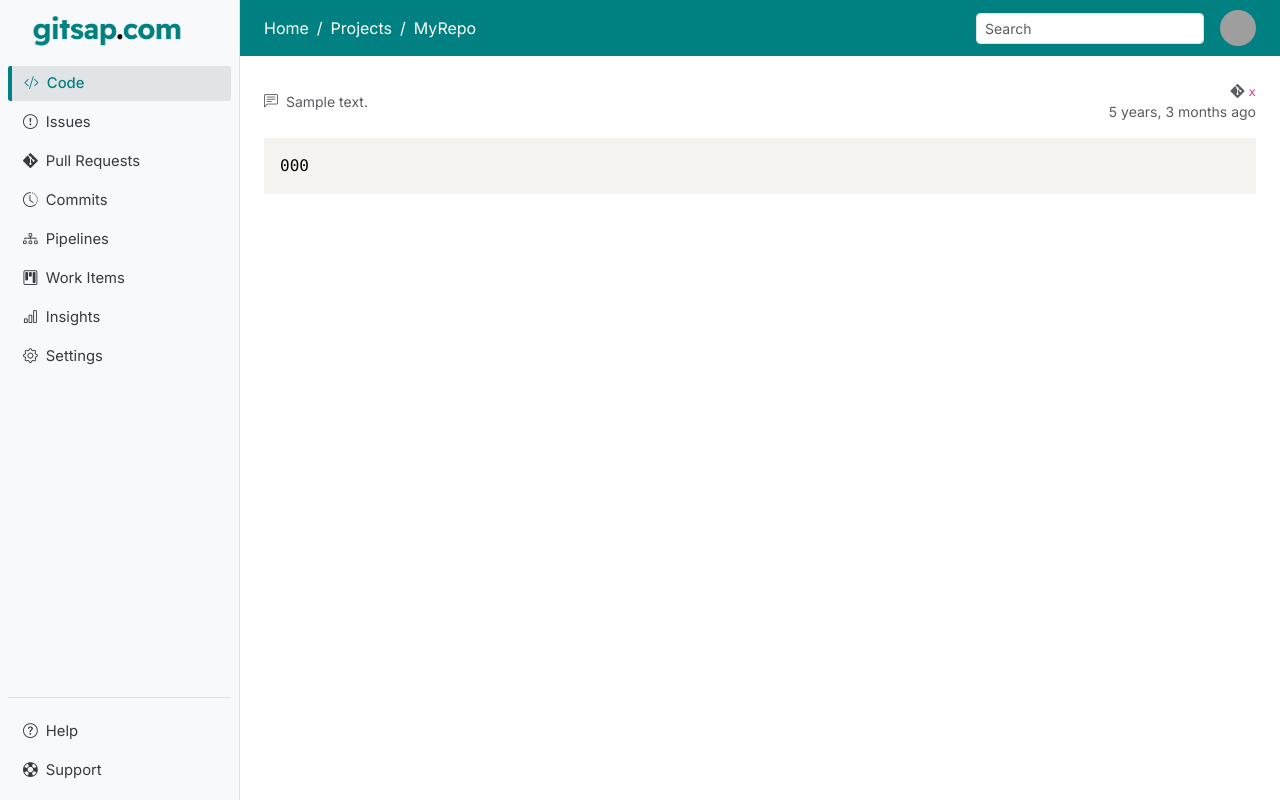
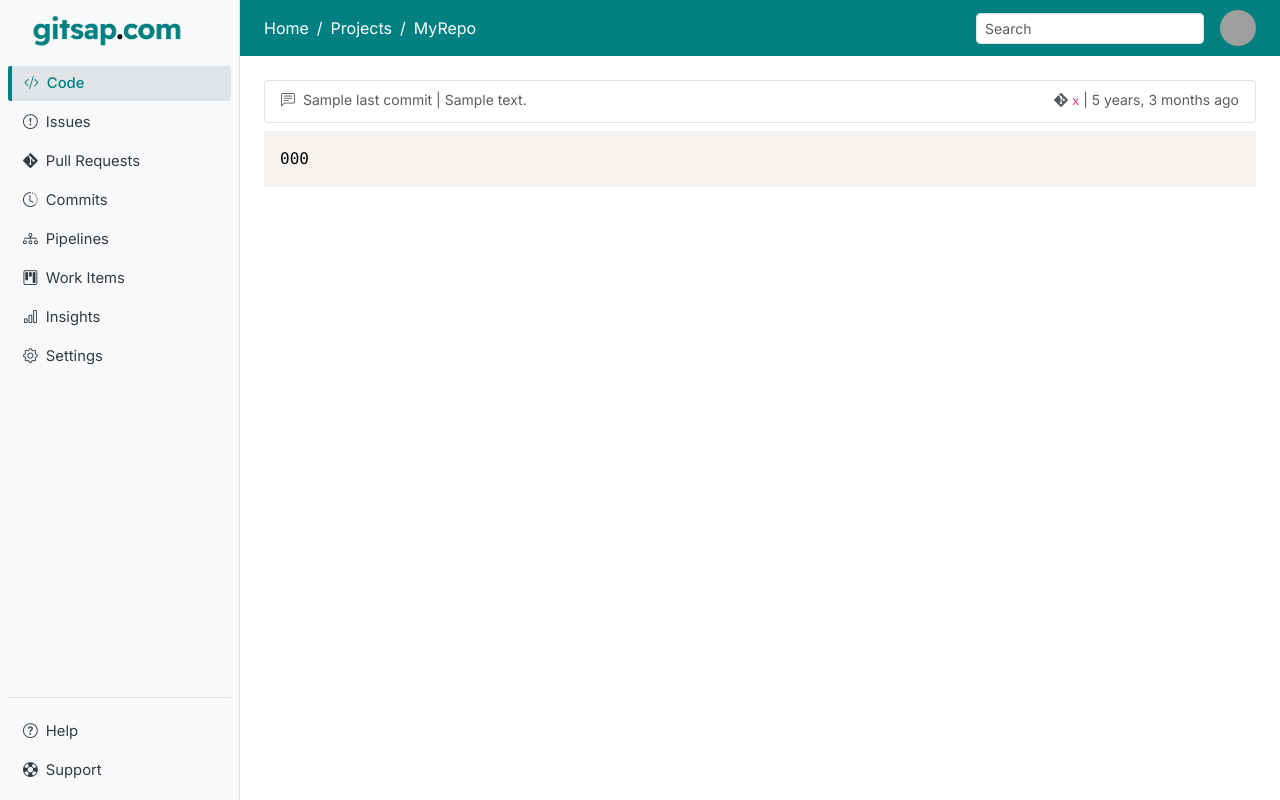
Before and after one commit to santoshkpatro/gitsap, a Django app: template projects/templates/projects/blob.html in a window 1280 px wide. Run offline with Django 5.2, Linux system fonts and the light colour scheme; the template is opened without the code that fills it: most values are stand-ins (such as "Sample title", 1, 10 or a date in 2020); some libraries are stand-ins or nearby versions; grey boxes are pictures that could not be loaded.

Commit message:
feat: Enhance blob view to display commit author name and email alongside message and timestamp

```diff
--- a/projects/templates/projects/blob.html
+++ b/projects/templates/projects/blob.html
@@ -7,26 +7,34 @@
     pre code {
         font-size: 13px;
         line-height: 1.5;
+        display: block;
+        min-width: max-content;
     }
 </style>
 {% endblock styles %}
 
+
 {% block content %}
-<div class="d-flex justify-content-between align-items-center mb-3">
-    <!-- Left: Commit message -->
-    <div class="text-muted small">
-        <i class="bi bi-chat-left-text me-1"></i>
-        {{ repo_object.last_commit.message|truncatechars:80 }}
-    </div>
+<ul class="list-group">
+    <li class="list-group-item">
+        <div class="d-flex justify-content-between align-items-center mb-1">
+            <div class="text-muted small text-truncate me-3">
+                <i class="bi bi-chat-left-text me-1"></i>
+                {{ repo_object.last_commit.author_name }} |
+                {{ repo_object.last_commit.message|truncatechars:80 }}
+            </div>
+            <div class="text-muted small text-end">
+                <i class="bi bi-git me-1"></i><code>{{ repo_object.last_commit.hash|slice:":8" }}</code> |
+                {{ repo_object.last_commit.timestamp|naturaltime }}
+            </div>
+        </div>
+    </li>
+</ul>
 
-    <!-- Right: Hash + timestamp -->
-    <div class="text-muted small text-end">
-        <div><i class="bi bi-git me-1"></i><code>{{ repo_object.last_commit.hash|slice:":8" }}</code></div>
-        <div>{{ repo_object.last_commit.timestamp|naturaltime }}</div>
-    </div>
+<div class="code-container">
+    <pre
+        class="line-numbers"><code class="language-{{ repo_object.language }}">{{ repo_object.code|escape }}</code></pre>
 </div>
-
-<pre class="line-numbers"><code class="language-{{ repo_object.language }}">{{ repo_object.code|escape }}</code></pre>
 {% endblock content %}
 
 {% block scripts %}
```
Also changed, not shown: projects/models.py (+14 -2 lines).
